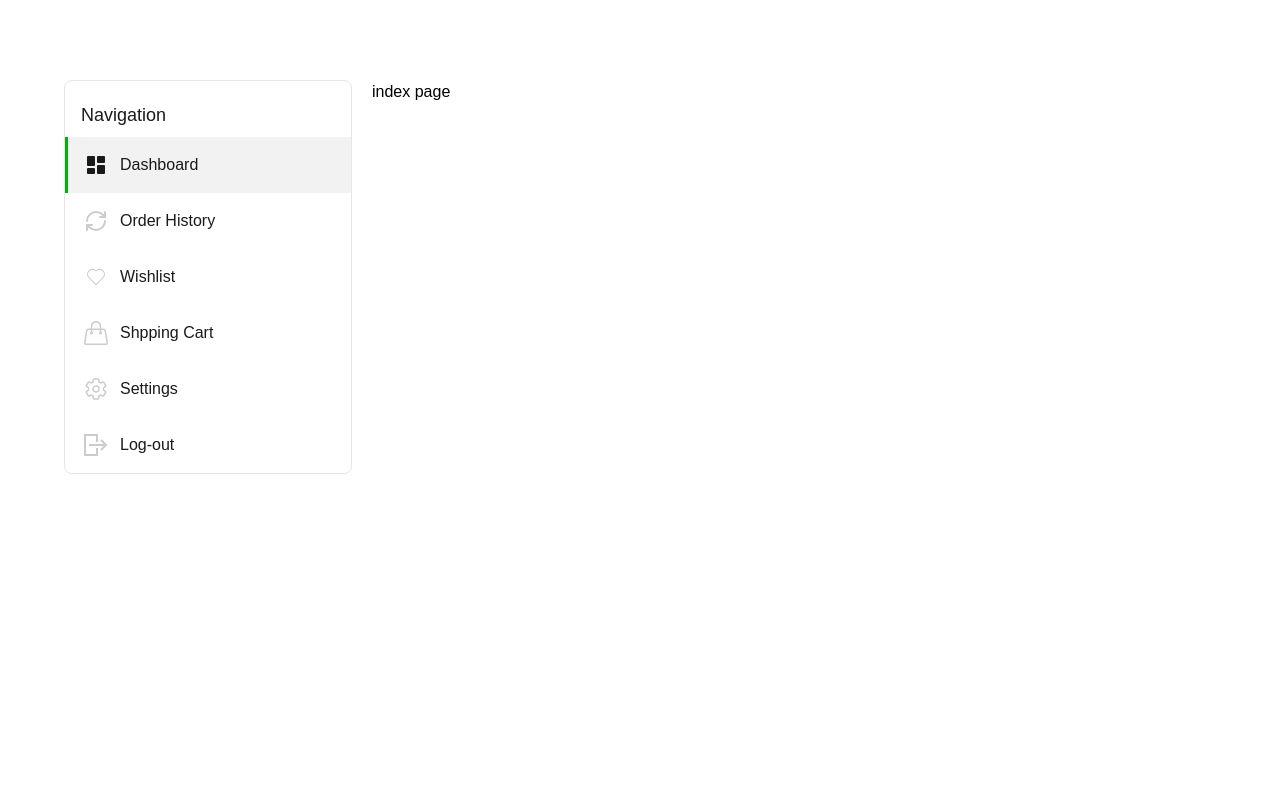
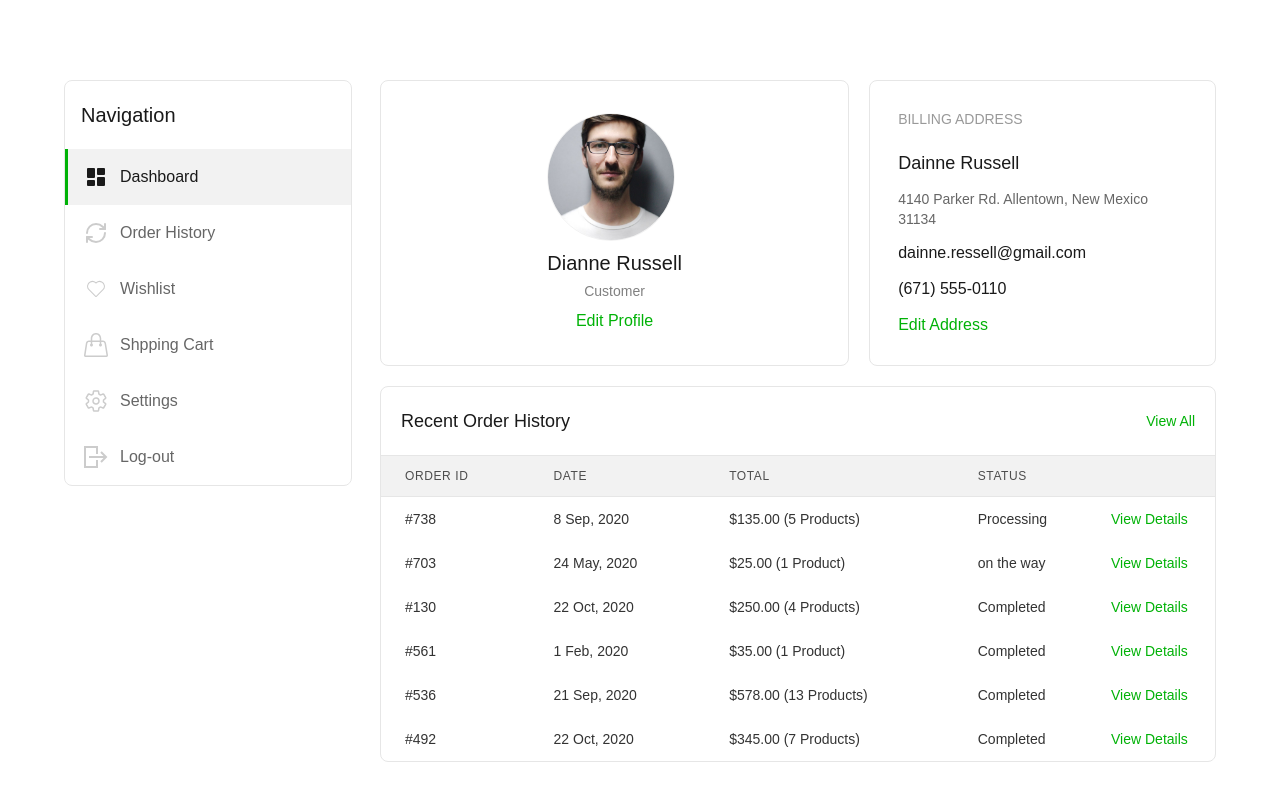
Before and after one commit to PeymanJS-Reactjs/RecordOrderCustomer1, a React (Create React App) app: page /profile in a window 1280 px wide. Shown: the top 800 px of the page. Built offline with nearby package versions, Linux system fonts and the light colour scheme.

Commit message:
Dashboard Setting / Dashboard main Added

```diff
--- a/package.json
+++ b/package.json
@@ -3,16 +3,20 @@
   "version": "0.1.0",
   "private": true,
   "dependencies": {
+    "@shadcn/ui": "^0.0.4",
     "@testing-library/jest-dom": "^5.17.0",
     "@testing-library/react": "^13.4.0",
     "@testing-library/user-event": "^13.5.0",
+    "class-variance-authority": "^0.7.1",
     "clsx": "^2.1.1",
+    "lucide-react": "^0.511.0",
     "react": "^18.3.1",
     "react-dom": "^18.3.1",
     "react-icons": "^5.5.0",
     "react-router-dom": "^7.6.0",
     "react-scripts": "^5.0.1",
     "tailwind-merge": "^3.3.0",
+    "tw-animate-css": "^1.3.3",
     "web-vitals": "^2.1.4"
   },
   "scripts": {
--- a/src/App.js
+++ b/src/App.js
@@ -9,6 +9,7 @@ import Wishlist from "./pages/Profile/wishlist/Wishlist";
 import Cart from "./pages/Profile/cart/OrderHistory";
 import Settings from "./pages/Profile/settings/Settings";
 import Logut from "./pages/Profile/logout/OrderHistory";
+import Profile from "./pages/Profile/profile/profile";
 function App() {
   // const [show, setShow] = useState(true);
 
@@ -29,7 +30,7 @@ function App() {
             <Route path="/" element={<Main />} />
             <Route path="Register" element={<Register />} />
             <Route path="/profile" element={<Layout />}>
-              <Route index element={"index page"} />
+              <Route index element={<Profile />} />
               <Route path="order_history" element={<OrderHistory />} />
               <Route path="wishlist" element={<Wishlist />} />
               <Route path="cart" element={<Cart />} />
--- a/src/pages/Profile/Layout.jsx
+++ b/src/pages/Profile/Layout.jsx
@@ -3,7 +3,7 @@ import Navbar from "./Navbar";
 
 const Layout = () => {
   return (
-    <div className="px-[5%] py-20 flex gap-5">
+    <div className="px-[5%] py-20 flex gap-7">
       <Navbar />
       <div className="grow ">
         <Outlet />
--- a/src/pages/Profile/Navbar.jsx
+++ b/src/pages/Profile/Navbar.jsx
@@ -44,22 +44,22 @@ const Navbar = () => {
   ];
 
   return (
-    <div className="w-1/4 shrink-0 bg-white h-fit rounded-lg border border-gray-100 ">
-      <p className="font-medium text-lg px-4 pt-5 pb-2">Navigation</p>
+    <div className="w-1/4 sticky top-8 shrink-0 bg-white h-fit rounded-lg border border-gray-100 ">
+      <p className="font-medium text-xl px-4 py-5">Navigation</p>
       <div className="">
         {paths.map((item) => (
           <Link
             to={item.url}
             key={item.url}
             className={`${
-              pathname === item.url ? "bg-gray-50 border-primary " : "border-transparent hover:bg-gray-50"
-            } border-s-[3px] transition-all  p-4 flex items-center gap-3`}
+              pathname === item.url ? "bg-gray-50 border-primary text-gray-900" : "text-gray-600 border-transparent hover:bg-gray-50"
+            } border-s-[3px] transition-all p-4 flex items-center gap-3`}
           >
             <item.icon
               className={`${pathname === item.url ? "text-gray-900" : "text-gray-200"}  transition-all `}
               size={24}
             />
-            <p>{item.title}</p>
+            <p className="text-inherit">{item.title}</p>
           </Link>
         ))}
       </div>
--- /dev/null
+++ b/src/pages/Profile/profile/RecentOrder.jsx
@@ -0,0 +1,89 @@
+import { Link } from "react-router-dom";
+
+const RecentOrder = () => {
+  const orders = [
+    {
+      id: "#738",
+      date: "8 Sep, 2020",
+      total: "$135.00",
+      productCount: 5,
+      status: "Processing",
+    },
+    {
+      id: "#703",
+      date: "24 May, 2020",
+      total: "$25.00",
+      productCount: 1,
+      status: "on the way",
+    },
+    {
+      id: "#130",
+      date: "22 Oct, 2020",
+      total: "$250.00",
+      productCount: 4,
+      status: "Completed",
+    },
+    {
+      id: "#561",
+      date: "1 Feb, 2020",
+      total: "$35.00",
+      productCount: 1,
+      status: "Completed",
+    },
+    {
+      id: "#536",
+      date: "21 Sep, 2020",
+      total: "$578.00",
+      productCount: 13,
+      status: "Completed",
+    },
+    {
+      id: "#492",
+      date: "22 Oct, 2020",
+      total: "$345.00",
+      productCount: 7,
+      status: "Completed",
+    },
+  ];
+
+  return (
+    <div className='border border-gray-100 col-span-7 rounded-lg '>
+      <h3 className='p-5 border-b flex border-gray-100 text-lg w-full items-center font-medium'>
+        Recent Order History
+        <Link to={"./order_history"} className='text-primary ml-auto  text-sm'>
+          View All
+        </Link>
+      </h3>
+      <table className='w-full'>
+        <thead>
+          <tr className='bg-gray-50 border-b border-gray-100 text-gray-700 text-xs '>
+            <td className='py-3 px-6 text-left tracking-wider'>ORDER ID</td>
+            <td className='py-3 px-6 text-left tracking-wider'>DATE</td>
+            <td className='py-3 px-6 text-left tracking-wider'>TOTAL</td>
+            <td className='py-3 px-6 text-left tracking-wider'>STATUS</td>
+            <td className='py-3  text-left tracking-wider'></td>
+          </tr>
+        </thead>
+        <tbody className="">
+          {orders.map(order => (
+            <tr key={order.id} className='hover:bg-gray-50/50 transition-colors'>
+              <td className='py-3 px-6 text-gray-800 text-sm'>{order.id}</td>
+              <td className='py-3 px-6 text-gray-800 text-sm'>{order.date}</td>
+              <td className='py-3 px-6 text-gray-800 text-sm'>
+                {order.total} ({order.productCount} Product{order.productCount !== 1 ? "s" : ""})
+              </td>
+              <td className='py-3 px-6 text-gray-800 text-sm'>{order.status}</td>
+              <td className='py-3  text-gray-800 text-sm'>
+                <Link to={`./order_history/${order.id}`} className='text-primary ml-auto  text-sm'>
+                  View Details
+                </Link>
+              </td>
+            </tr>
+          ))}
+        </tbody>
+      </table>
+    </div>
+  );
+};
+
+export default RecentOrder;
--- /dev/null
+++ b/src/pages/Profile/profile/_profile.jsx
@@ -0,0 +1,71 @@
+import { useContext, useEffect } from "react";
+import { InfoUser } from "../../../ExternalModules/Contex";
+const ProfileUser = () => {
+  const { showError, fetchInfo, selectUser } = useContext(InfoUser);
+  const endPonit = window.location.pathname;
+
+  useEffect(() => {
+    endPonit == "/Profile" && fetchInfo();
+  }, []);
+
+  console.log(endPonit);
+  return (
+    <div className="profile">
+      <div className="infoPrivate">
+        <fieldset>
+          {selectUser.map((item) => {
+            <form>
+              <div className="leftForm">
+                <div className="control_form">
+                  <label>Name</label>
+                  <input type="text" value={item.name} />
+                </div>
+                <div className="control_form">
+                  <label>Family</label>
+                  <input type="text" value={item.family} />
+                </div>
+                <div className="control_form">
+                  <label>UserName</label>
+                  <input type="text" value={item.userName} />
+                </div>
+                <div className="control_form">
+                  <label>CodeNational</label>
+                  <input type="number" value={item.codeNational} />
+                </div>
+              </div>
+              <div className="RigthForm">
+                <div className="control_form">
+                  <label>Phone</label>
+                  <input type="text" value={item.number} />
+                </div>
+                <div className="control_form">
+                  <label>Email</label>
+                  <input type="text" value={item.email} />
+                </div>
+                <div className="control_form">
+                  <label>Password</label>
+                  <input type="text" value={item.password} />
+                </div>
+              </div>
+              <button
+                type="submit"
+                className="buttonForm"
+                onClick={(e) => {
+                  e.preventDefault();
+                }}
+              >
+                Sign up
+              </button>
+            </form>;
+          })}
+        </fieldset>
+      </div>
+      <div className="menu"></div>
+      <div className="bg-red-600 w-full rounded-full p-5">
+        <p className=" text-white ">hello word</p>
+      </div>
+    </div>
+  );
+};
+
+export default ProfileUser;
--- a/src/pages/Profile/profile/profile.jsx
+++ b/src/pages/Profile/profile/profile.jsx
@@ -1,71 +1,29 @@
-import { useContext, useEffect } from "react";
-import { InfoUser } from "../../../ExternalModules/Contex";
-const ProfileUser = () => {
-  const { showError, fetchInfo, selectUser } = useContext(InfoUser);
-  const endPonit = window.location.pathname;
+import { Link } from "react-router-dom";
+import RecentOrder from "./RecentOrder";
 
-  useEffect(() => {
-    endPonit == "/Profile" && fetchInfo();
-  }, []);
+const Profile = () => {
+  return (
+    <div className='grid grid-cols-7 gap-5'>
+      <div className='border border-gray-100 p-8 col-span-4 rounded-lg flex justify-center items-center'>
+        <div className='text-center '>
+          <img src='/images/eProf.jpg' alt='profile' className='rounded-full object-cover size-32 border border-gray-50' />
+          <p className='text-xl mt-2'>Dianne Russell</p>
+          <p className='text-gray-500 mt-1 text-sm'>Customer</p>
+          <Link className='text-primary mt-2 block font-medium'>Edit Profile</Link>
+        </div>
+      </div>
+      <div className='border border-gray-100 p-7 col-span-3 rounded-lg gap-1 flex flex-col '>
+        <p className='uppercase text-gray-400 text-sm font-medium'>Billing Address</p>
+        <p className='text-lg mt-4'>Dainne Russell</p>
+        <p className='text-gray-600 text-sm mt-2'>4140 Parker Rd. Allentown, New Mexico 31134</p>
+        <p className='mt-2'>dainne.ressell@gmail.com</p>
+        <p className='mt-2'>(671) 555-0110</p>
+        <Link className='text-primary mt-auto block font-medium'>Edit Address</Link>
+      </div>
 
-  console.log(endPonit);
-  return (
-    <div className="profile">
-      <div className="infoPrivate">
-        <fieldset>
-          {selectUser.map((item) => {
-            <form>
-              <div className="leftForm">
-                <div className="control_form">
-                  <label>Name</label>
-                  <input type="text" value={item.name} />
-                </div>
-                <div className="control_form">
-                  <label>Family</label>
-                  <input type="text" value={item.family} />
-                </div>
-                <div className="control_form">
-                  <label>UserName</label>
-                  <input type="text" value={item.userName} />
-                </div>
-                <div className="control_form">
-                  <label>CodeNational</label>
-                  <input type="number" value={item.codeNational} />
-                </div>
-              </div>
-              <div className="RigthForm">
-                <div className="control_form">
-                  <label>Phone</label>
-                  <input type="text" value={item.number} />
-                </div>
-                <div className="control_form">
-                  <label>Email</label>
-                  <input type="text" value={item.email} />
-                </div>
-                <div className="control_form">
-                  <label>Password</label>
-                  <input type="text" value={item.password} />
-                </div>
-              </div>
-              <button
-                type="submit"
-                className="buttonForm"
-                onClick={(e) => {
-                  e.preventDefault();
-                }}
-              >
-                Sign up
-              </button>
-            </form>;
-          })}
-        </fieldset>
-      </div>
-      <div className="menu"></div>
-      <div className="bg-red-600 w-full rounded-full p-5">
-        <p className=" text-white ">hello word</p>
-      </div>
+      <RecentOrder />
     </div>
   );
 };
 
-export default ProfileUser;
+export default Profile;
--- a/src/pages/Profile/settings/Settings.jsx
+++ b/src/pages/Profile/settings/Settings.jsx
@@ -1,11 +1,13 @@
 import AccountSettings from "./AccountSettings";
 import BillingAddress from "./BillingAddress";
+import ChangePassword from "./ChangePassword";
 
 const Settings = () => {
   return (
     <>
       <AccountSettings />
       <BillingAddress />
+      <ChangePassword />
     </>
   );
 };
```
Also changed, not shown: src/components/ui/PasswordInput.jsx (added, +33 -0 lines), src/pages/Profile/settings/AccountSettings.jsx (+9 -9 lines), src/pages/Profile/settings/BillingAddress.jsx (+32 -29 lines), src/pages/Profile/settings/ChangePassword.jsx (added, +35 -0 lines), 1 other file (tests, documents, lock files or other folders).
